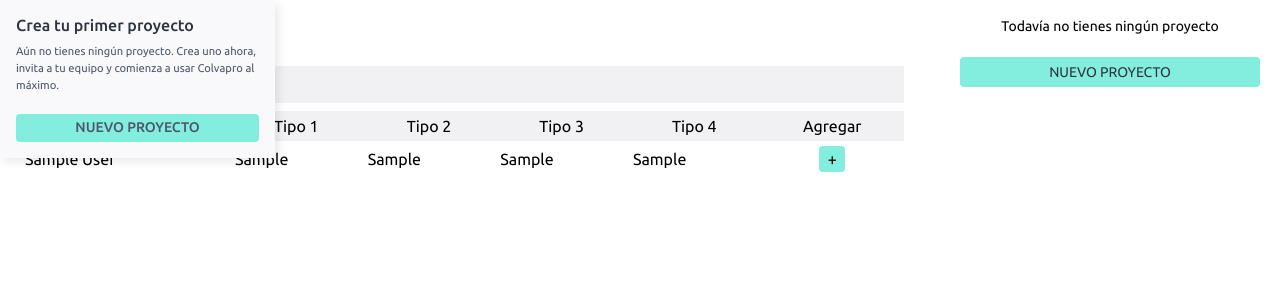
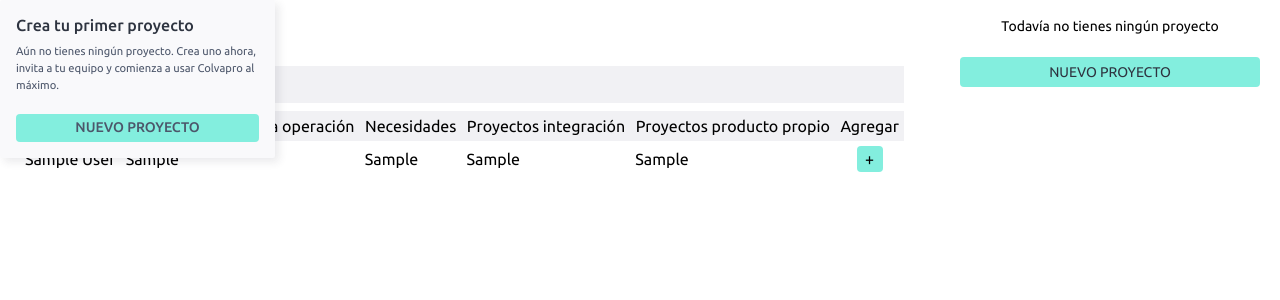
Before and after one commit to Braymora/ProjectGestor, a Django app: template templates/user/inicio_administrador.html in a window 1280 px wide. Shown: the part 48-348 px from the top of the page. Run offline with Django 5.2, Linux system fonts and the light colour scheme; the template is opened without the code that fills it: most values are stand-ins (such as "Sample title", 1, 10 or a date in 2020).

Commit message:
Se cambian los nombres de la tabla de gerentes

```diff
--- a/templates/user/inicio_administrador.html
+++ b/templates/user/inicio_administrador.html
@@ -142,10 +142,10 @@
                                     <thead>
                                         <tr>
                                             <th>Nombre</th>
-                                            <th>Tipo 1</th>
-                                            <th>Tipo 2</th>
-                                            <th>Tipo 3</th>
-                                            <th>Tipo 4</th>
+                                            <th>Necesidades entrega operación</th>
+                                            <th>Necesidades</th>
+                                            <th>Proyectos integración</th>
+                                            <th>Proyectos producto propio</th>
                                             <th>Agregar</th>
                                         </tr>
                                     </thead>
```
